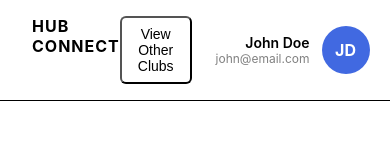
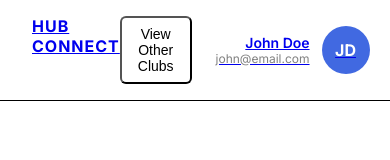
Before and after one commit to banjworst/HUBCONNECT, a plain HTML site: page index.html in a window 390 px wide. Drawn offline with Linux system fonts and the light colour scheme.

Commit message:
feat(header): Build, style, and fix responsive site header

```diff
--- a/index.html
+++ b/index.html
@@ -5,29 +5,27 @@
     <meta name="viewport" content="width=device-width, initial-scale=1.0">
     <title>Hub Connect</title>
     <link rel="stylesheet" href="style.css">
+    <link href="https://fonts.googleapis.com/css2?family=Inter:wght@400;600;700&display=swap" rel="stylesheet">
 </head>
 <body>
     <header>
         <div class="header-container">
-
-   			 <div class="logo">
+            <a href="/" class="logo">
                 HUB CONNECT
-   			</div>
+            </a>
 
             <div class="header-right">
-
                 <button class="view-clubs-btn">
                     View Other Clubs
                 </button>
 
-      				<div class="user-profile">
+                <a href="/profile" class="user-profile">
                     <div class="user-info">
                         <p class="user-name">John Doe</p>
                         <p class="user-email">john@email.com</p>
                     </div>
                     <div class="user-avatar">JD</div>
-      			</div>
-
+                </a>
             </div>
         </div>
     </header>
```
Lines whose indentation alone changed are shown as unchanged.
